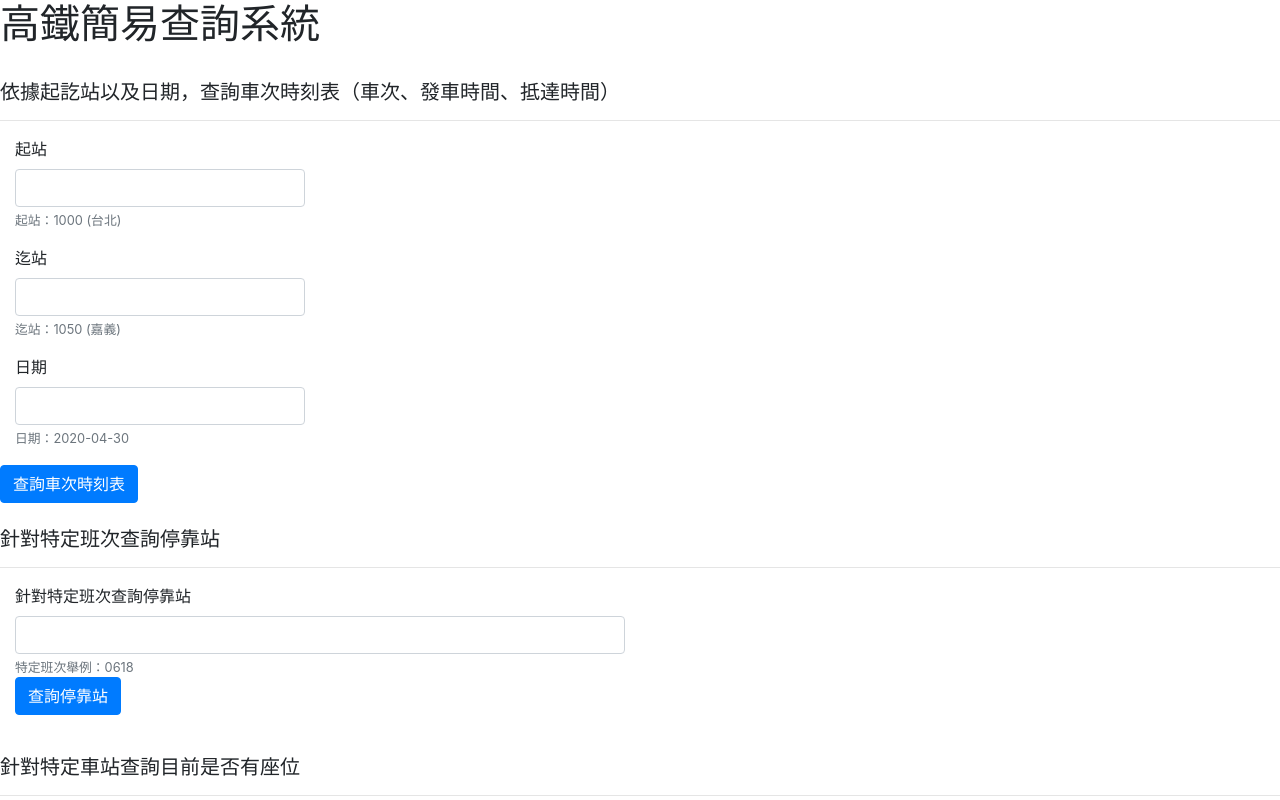
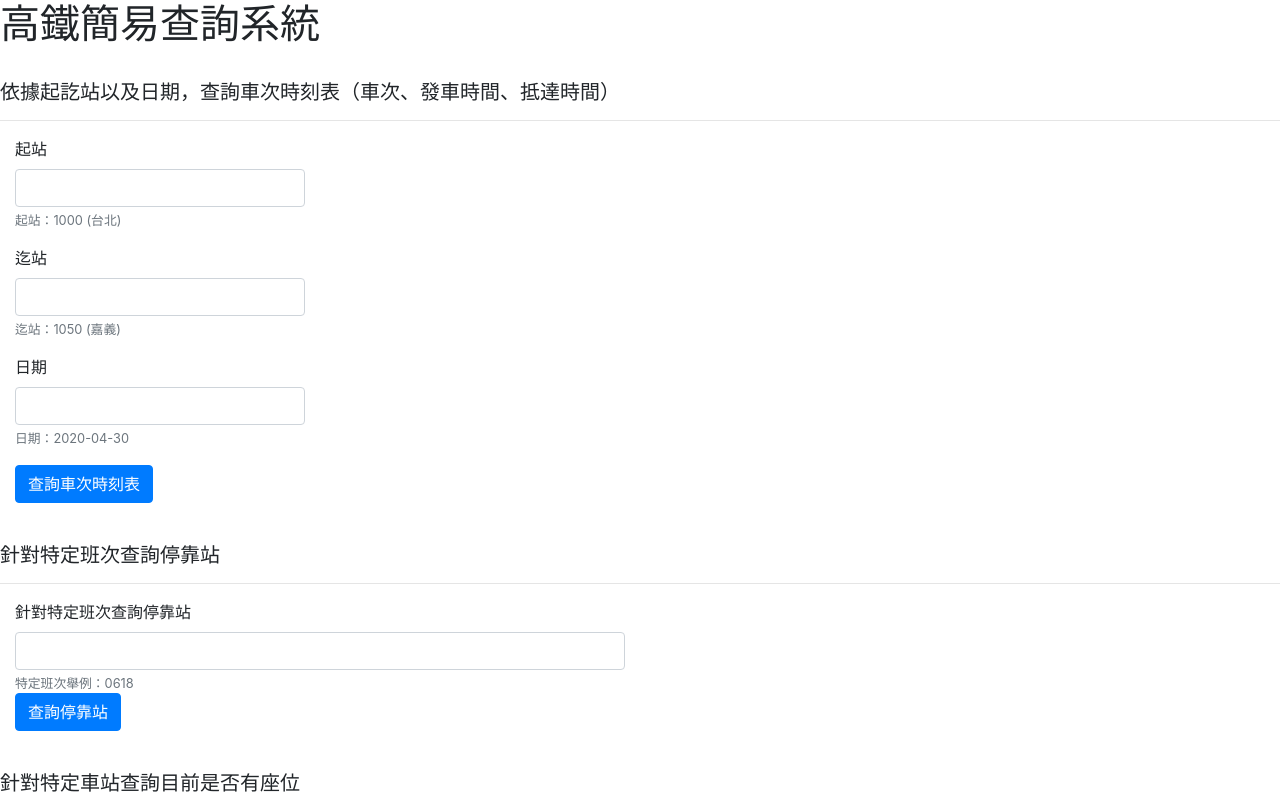
Before and after one commit to merchuli/aoitek-test, an Angular app: page / in a window 1280 px wide. Shown: the top 800 px of the page. Built offline with nearby package versions, Linux system fonts and the light colour scheme.

Commit message:
refactor: Tweak button search time table

```diff
--- a/src/app/content/components/search-time-table/search-time-table.component.html
+++ b/src/app/content/components/search-time-table/search-time-table.component.html
@@ -38,5 +38,7 @@
             日期：2020-04-30
         </small>
     </div>
-    <button class="btn btn-primary" (click)="searchTimeTable()">查詢車次時刻表</button>
+    <div class="form-group col-md-3">
+        <button class="btn btn-primary" (click)="searchTimeTable()">查詢車次時刻表</button>
+    </div>
 </form>
```
